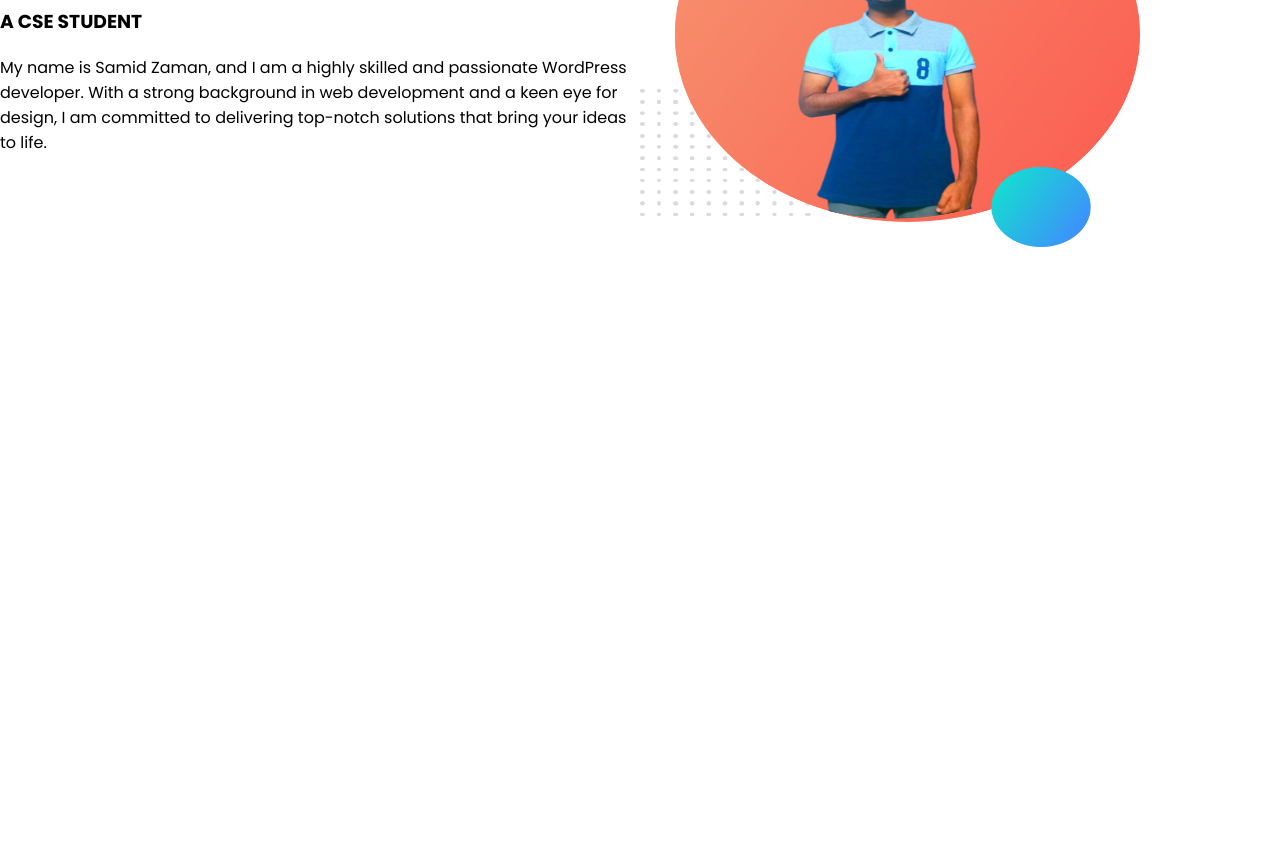
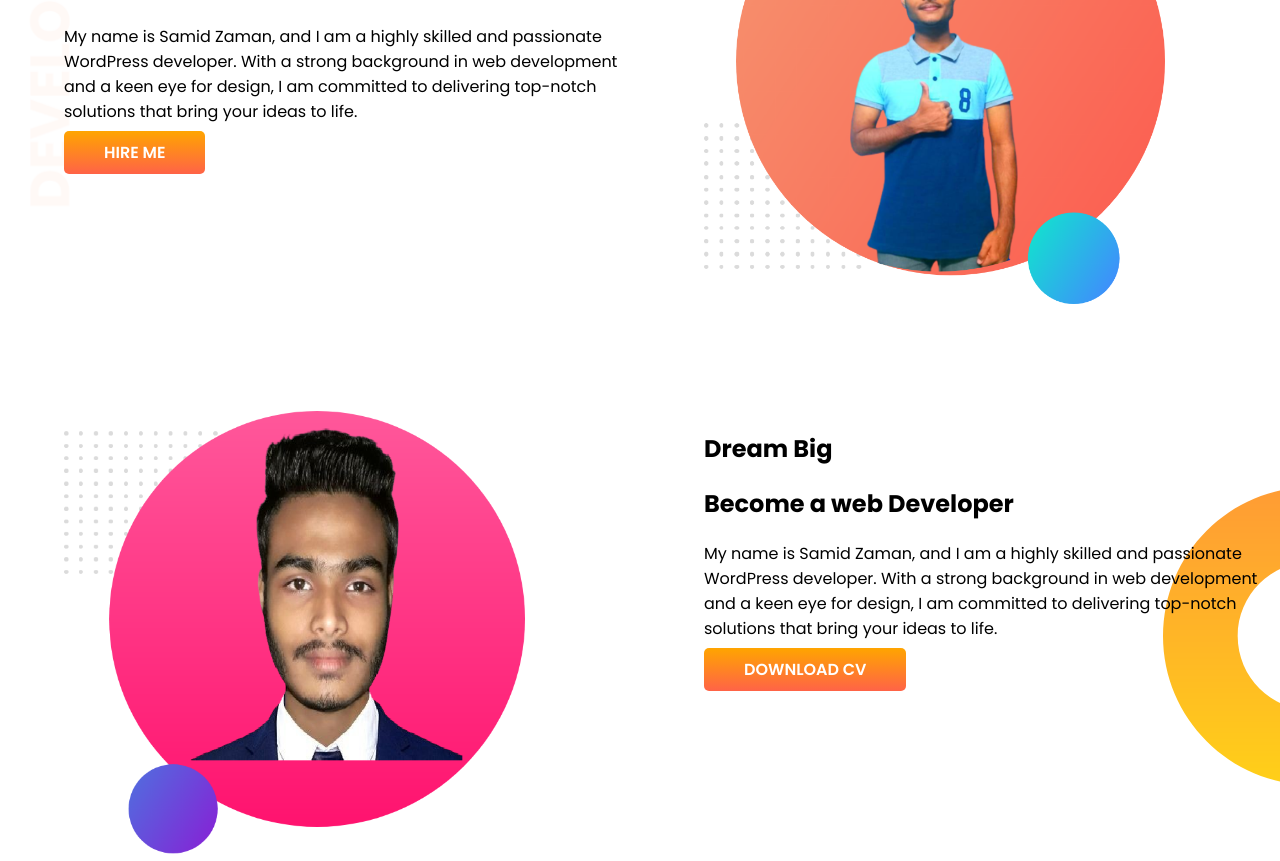
Before and after one commit to samidzaman/Samid-repo, a plain HTML site: page index.html in a window 1280 px wide. Shown: the part 153-1014 px from the top of the page. Before the commit the page ends 800 px from the top, so only its background shows below. Drawn offline with Linux system fonts and the light colour scheme.

Commit message:
sectionadded

```diff
--- a/index.html
+++ b/index.html
@@ -10,14 +10,28 @@
 <link href="https://fonts.googleapis.com/css2?family=Poppins:ital,wght@0,100;0,200;0,300;0,400;0,500;0,600;0,700;0,800;0,900;1,100;1,200;1,300;1,400;1,500;1,600;1,700;1,800;1,900&display=swap" rel="stylesheet">
 </head>
 <body>
-    <div class="first-container">
+    <section class="top-banner">
+        <div class="half-width">
             <h1>Welcome To</h1>
             <h1> <span class="spn">Samid Zaman</span> World!</h1>
             <h3>A CSE STUDENT</h3>
             <p>My name is Samid Zaman, and I am a highly skilled and passionate WordPress developer. With a strong background in web development and a keen eye for design, I am committed to delivering top-notch solutions that bring your ideas to life.</p>
+            <a class="btn" target="_blank" href="https://www.linkedin.com/in/samid-zaman-33ab01254/">HIRE ME</a>
         </div>
-<div class="snd-container">
+        <div class="half-width">
             <img src="images/my-bg.png" alt="">
         </div>
+    </section>
+    <section class="dream-sc">
+        <div class="half-width">
+            <img src="images/my pic ed.png" alt="">
+        </div>
+        <div class="half-width">
+            <h2>Dream Big</h2>
+             <h2>Become a web Developer</h2>
+            <p>My name is Samid Zaman, and I am a highly skilled and passionate WordPress developer. With a strong background in web development and a keen eye for design, I am committed to delivering top-notch solutions that bring your ideas to life.</p>
+            <a class="btn" target="_blank" href="https://www.linkedin.com/in/samid-zaman-33ab01254/">DOWNLOAD CV</a>
+        </div>
+    </section>
 </body>
 </html>
--- a/style.css
+++ b/style.css
@@ -1,21 +1,41 @@
-body{
+body {
     font-family: 'poppins', sans-serif;
     margin: 0px;
 }
-.spn{
+
+.spn {
     color: orange;
 }
-.first-container{
-    width: 50%;
-    height: 500px;
-    float: left;
+
+section {
+    display: flex;
+    background-image: url(images/top-banner.png);
+    background-repeat: no-repeat;
 }
-.snd-container{
-    width: 50%;
-    height: 500px;
-    float: left;
+
+.half-width {
+    width: 100%;
+    padding-left: 5%;
 }
-.snd-container img{
-    width: 500px;
-    height: 400px;
+
+.half-width img {
+    width: 80%;
 }
+
+.btn {
+    text-decoration: none;
+    background-image: linear-gradient(orange, tomato);
+    color: white;
+    font-weight: 600;
+    padding: 10px 40px;
+    border-radius: 5px;
+
+}
+.top-banner{
+    margin-bottom: 100px;
+}
+.dream-sc{
+    background-image: url(images/dream-bg.png);
+    background-repeat: no-repeat;
+    background-position: right;
+}
```
Lines whose indentation alone changed are shown as unchanged.
